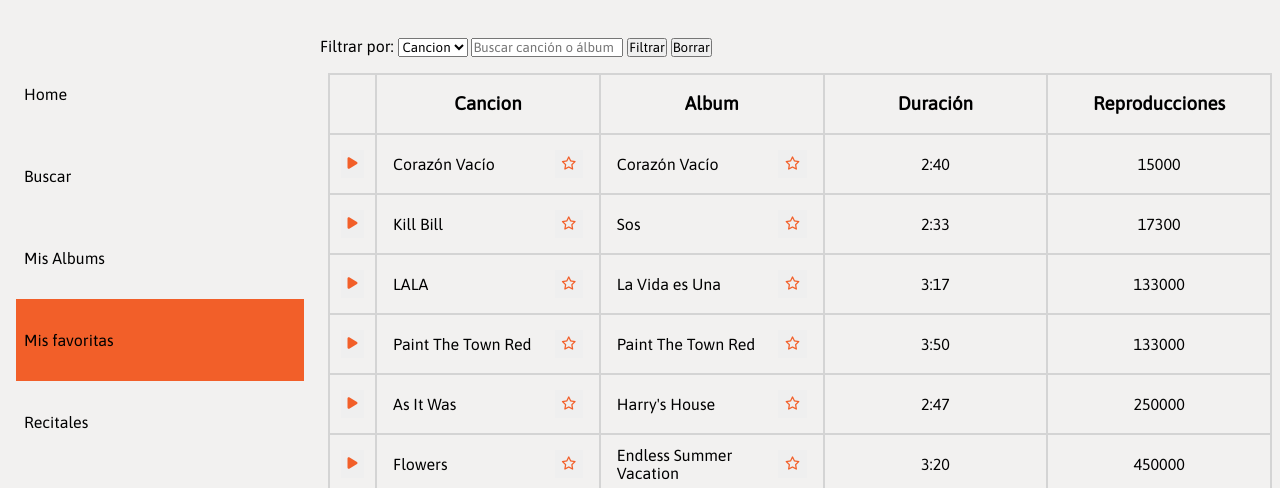
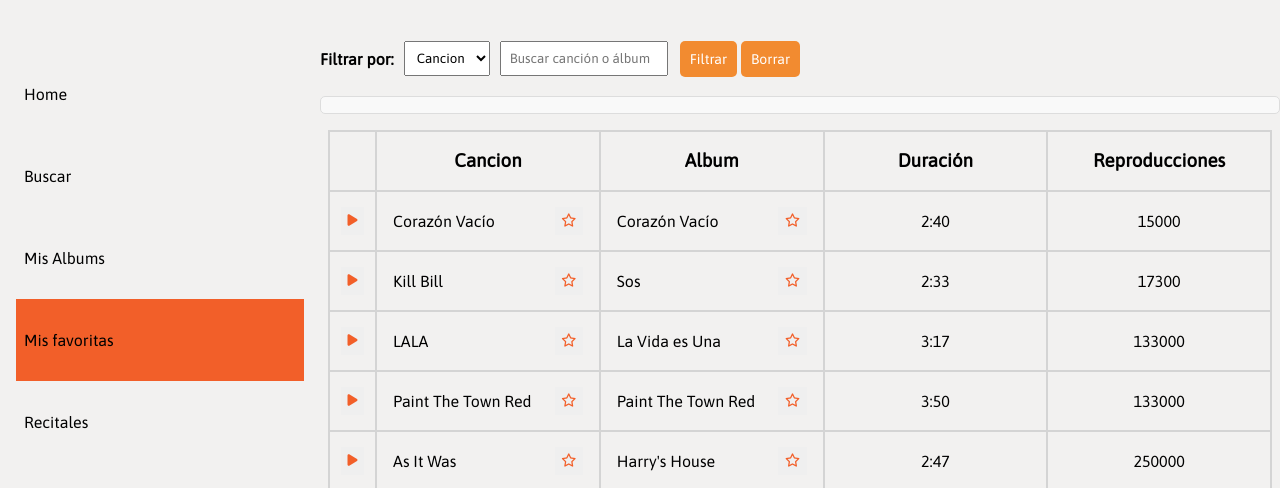
Before and after one commit to A-Zerpa/P.web, a plain HTML site: page misFavoritas.html in a window 1280 px wide. Shown: the part 249-737 px from the top of the page. Drawn offline with Linux system fonts and the light colour scheme.

Commit message:
estilo al filtro

```diff
--- a/css/misFavoritas.css
+++ b/css/misFavoritas.css
@@ -47,3 +47,50 @@
     color: var(--color--hover-oscuro);
     border-style: none;
 }
+
+
+#Busqueda {
+        display: flex;
+        margin-bottom: 15px;
+        align-items: center;
+}
+
+#Busqueda label {
+    font-weight: bold;
+    margin-right: 10px;
+}
+
+#filtro, #busqueda {
+    padding: 8px;
+    margin-right: 10px;
+}
+
+#filtrarBoton, #borrarBoton {
+    background-color: #F28B30;
+    color: white;
+    border: none;
+    padding: 10px;
+    text-align: center;
+    text-decoration: none;
+    display: inline-block;
+    font-size: 14px;
+    margin: 4px 2px;
+    cursor: pointer;
+    border-radius: 5px;
+}
+
+#filtrarBoton:hover, #borrarBoton:hover {
+    background-color: #ee760d;
+}
+#listaDeBusqueda {
+    list-style-type: none;
+    padding: 0;
+}
+
+#listaDeBusqueda li {
+    margin-bottom: 5px;
+    padding: 8px;
+    border: 1px solid #ddd;
+    border-radius: 5px;
+    background-color: #f9f9f9;
+}
--- a/misFavoritas.html
+++ b/misFavoritas.html
@@ -77,8 +77,9 @@
 
              <!-- contenedor2 -->
              <div>
+                <div id="filtrosOrden">
                     <section id="Busqueda">
-                    <label for="filtros">Filtrar por:</label>
+                         <label for="filtros"> Filtrar por:</label>
                          <select id="filtro">
                              <option value="cancion">Cancion</option>
                              <option value="album">Album</option>
@@ -87,11 +88,10 @@
                       <button id="filtrarBoton">Filtrar</button>
                       <button id="borrarBoton">Borrar</button>
                       </section>
-
                     <ul id="listaDeBusqueda">
                         <li></li>
                      </ul>
-
+                 </div>
                 <!-- grid de canciones, album, duracion, reproducciones -->
                 <section class="grid-main-canciones">
                     <!-- PRIMERA FILA DE LA TABLA -->
```
Lines whose indentation alone changed are shown as unchanged.
